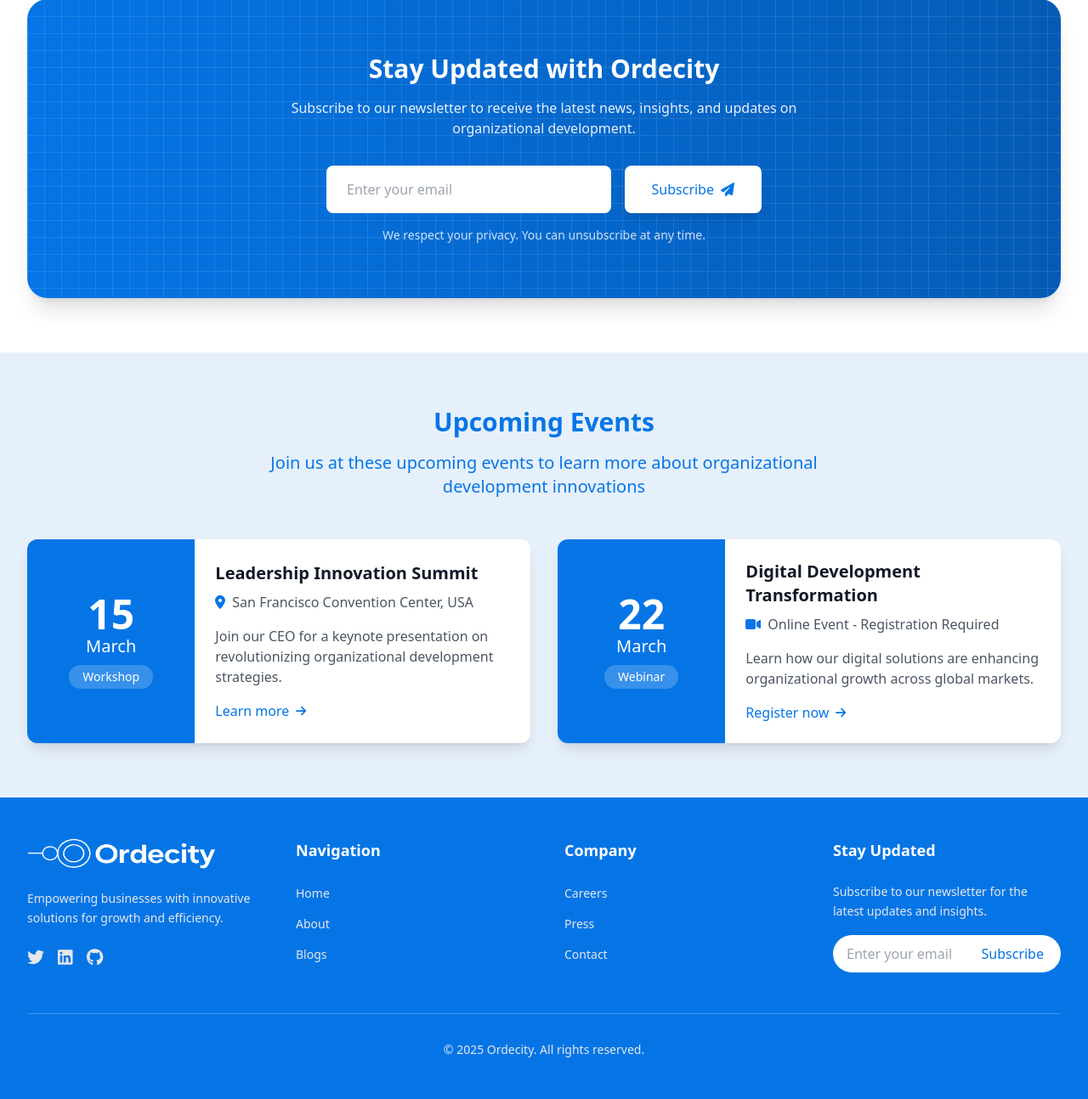
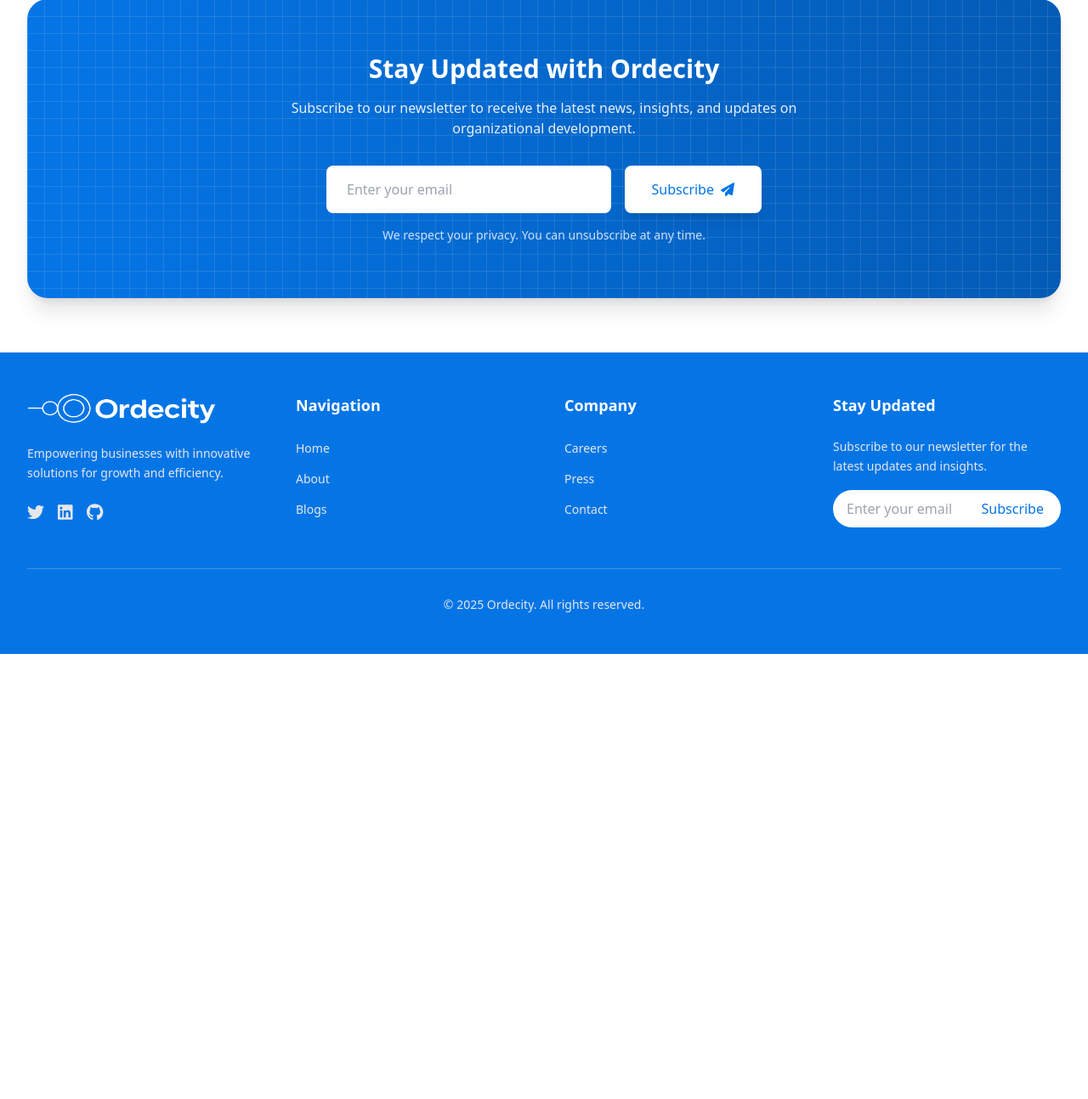
Before and after one commit to BrivaHamisi/ordecity, a Laravel app: page /blogs/1 in a window 1280 px wide. Shown: the part 1383-2677 px from the top of the page at 85% size. After the commit the page ends 2153 px from the top, so only its background shows below. Run offline with Laravel 12, Linux system fonts and the light colour scheme; data that the repository does not hold is empty; some libraries are stand-ins or nearby versions.

Commit message:
Ordecity Stable

```diff
--- a/resources/views/components/blogs/index.blade.php
+++ b/resources/views/components/blogs/index.blade.php
@@ -208,7 +208,7 @@
     </div>
 
     <!-- Upcoming Events Section -->
-    <div class="bg-[#E6F0FA] py-16">
+    {{-- <div class="bg-[#E6F0FA] py-16">
         <div class="max-w-7xl mx-auto px-4 sm:px-6 lg:px-8">
             <div class="text-center mb-12">
                 <h2 class="text-3xl font-bold text-[#0575E6] mb-4 animate-fadeIn" style="animation-delay: 0.5s;">
@@ -279,7 +279,7 @@
                 </div>
             </div>
         </div>
-    </div>
+    </div> --}}
 
     <!-- Inline Styles for Animations -->
     <style>
--- a/resources/views/components/home/mission&vision.blade.php
+++ b/resources/views/components/home/mission&vision.blade.php
@@ -40,7 +40,7 @@
 
             <!-- Image -->
             <div class="md:w-1/3 flex justify-center">
-                <img src="{{ asset('Images/vision-mission.png') }}" alt="Vision and Mission Illustration" class="w-full h-auto max-h-96 object-contain animate-fadeIn" style="animation-delay: 1.4s;" id="png-placeholder">
+                <img src="{{ asset('images/vision-mission.png') }}" alt="Vision and Mission Illustration" class="w-full h-auto max-h-96 object-contain animate-fadeIn" style="animation-delay: 1.4s;" id="png-placeholder">
             </div>
 
             <!-- Image -->
--- a/resources/views/components/layout.blade.php
+++ b/resources/views/components/layout.blade.php
@@ -1145,7 +1145,7 @@
         @include('components.home.footer')
 
         <!-- WhatsApp Floating Action Button -->
-    <a href="https://wa.me/245702111468?text=Hello"
+    <a href="https://wa.me/245739247451?text=Hello"
        class="fixed bottom-6 right-6 z-40 bg-green-500 hover:bg-green-600 text-white p-4 rounded-full shadow-lg hover:shadow-xl transition-all duration-300 transform hover:scale-110 active:scale-95 focus:outline-none focus:ring-2 focus:ring-green-500"
        target="_blank" rel="noopener noreferrer" aria-label="Chat on WhatsApp">
         <i class="fab fa-whatsapp text-xl"></i>
```
